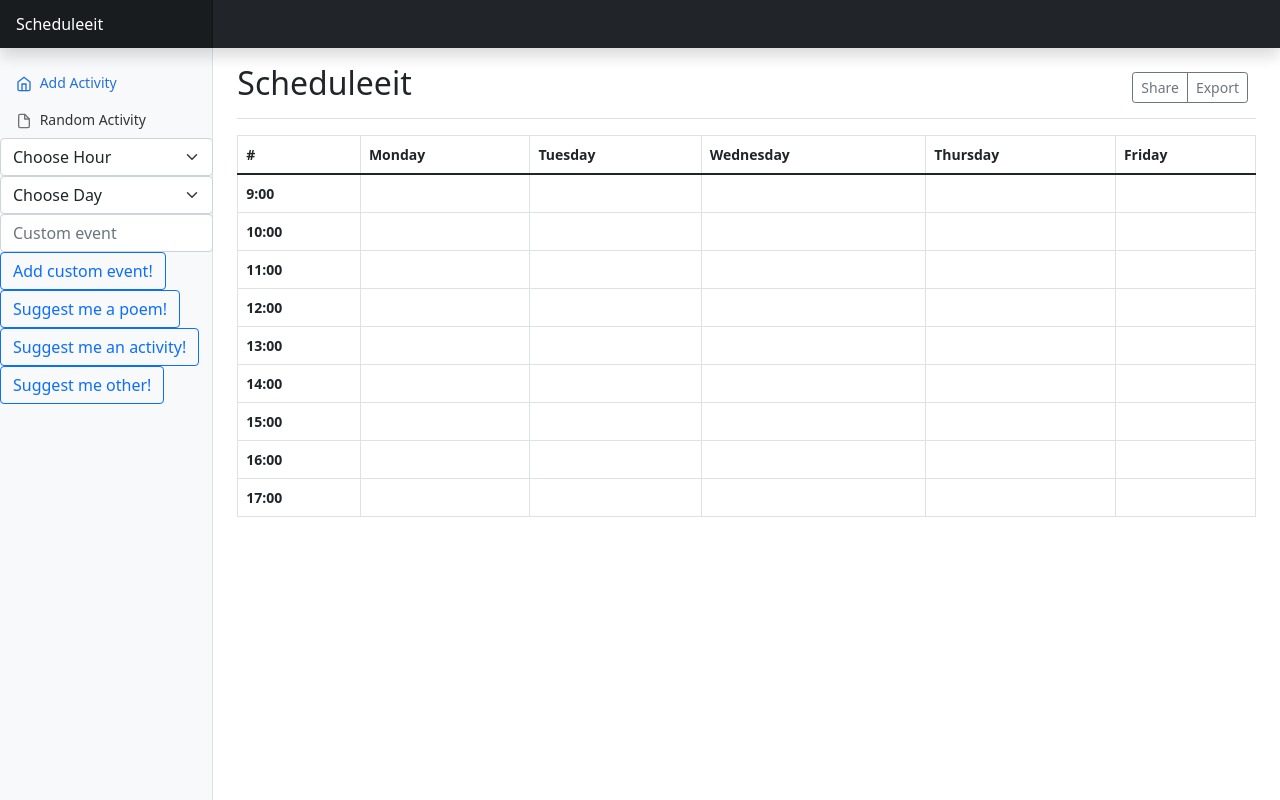
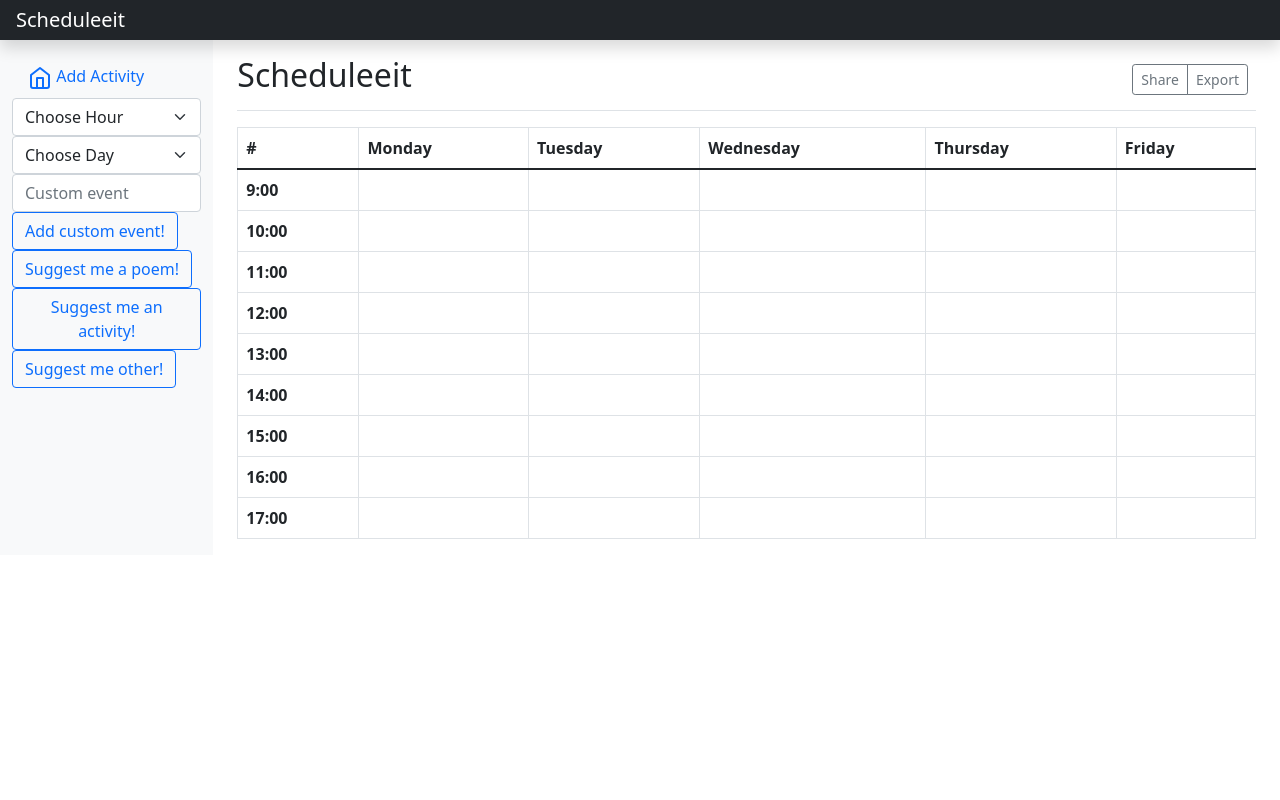
Before and after one commit to ensarcoban/ceng495_hw1, a Flask app: page / in a window 1280 px wide. Run offline with Flask 2, Linux system fonts and the light colour scheme; lists and menus that the app fills with data are empty; some libraries are stand-ins or nearby versions.

Commit message:
Almost the last version.

```diff
--- a/static/css/dashboard.css
+++ /dev/null
@@ -1,100 +0,0 @@
-body {
-  font-size: .875rem;
-}
-
-.feather {
-  width: 16px;
-  height: 16px;
-  vertical-align: text-bottom;
-}
-
-/*
- * Sidebar
- */
-
-.sidebar {
-  position: fixed;
-  top: 0;
-  /* rtl:raw:
-  right: 0;
-  */
-  bottom: 0;
-  /* rtl:remove */
-  left: 0;
-  z-index: 100; /* Behind the navbar */
-  padding: 48px 0 0; /* Height of navbar */
-  box-shadow: inset -1px 0 0 rgba(0, 0, 0, .1);
-}
-
-@media (max-width: 767.98px) {
-  .sidebar {
-    top: 5rem;
-  }
-}
-
-.sidebar-sticky {
-  position: relative;
-  top: 0;
-  height: calc(100vh - 48px);
-  padding-top: .5rem;
-  overflow-x: hidden;
-  overflow-y: auto; /* Scrollable contents if viewport is shorter than content. */
-}
-
-.sidebar .nav-link {
-  font-weight: 500;
-  color: #333;
-}
-
-.sidebar .nav-link .feather {
-  margin-right: 4px;
-  color: #727272;
-}
-
-.sidebar .nav-link.active {
-  color: #2470dc;
-}
-
-.sidebar .nav-link:hover .feather,
-.sidebar .nav-link.active .feather {
-  color: inherit;
-}
-
-.sidebar-heading {
-  font-size: .75rem;
-  text-transform: uppercase;
-}
-
-/*
- * Navbar
- */
-
-.navbar-brand {
-  padding-top: .75rem;
-  padding-bottom: .75rem;
-  font-size: 1rem;
-  background-color: rgba(0, 0, 0, .25);
-  box-shadow: inset -1px 0 0 rgba(0, 0, 0, .25);
-}
-
-.navbar .navbar-toggler {
-  top: .25rem;
-  right: 1rem;
-}
-
-.navbar .form-control {
-  padding: .75rem 1rem;
-  border-width: 0;
-  border-radius: 0;
-}
-
-.form-control-dark {
-  color: #fff;
-  background-color: rgba(255, 255, 255, .1);
-  border-color: rgba(255, 255, 255, .1);
-}
-
-.form-control-dark:focus {
-  border-color: transparent;
-  box-shadow: 0 0 0 3px rgba(255, 255, 255, .25);
-}
--- a/static/js/dashboard.js
+++ /dev/null
@@ -1,53 +0,0 @@
-/* globals Chart:false, feather:false */
-
-(function () {
-  'use strict'
-
-  feather.replace({ 'aria-hidden': 'true' })
-
-  // Graphs
-  var ctx = document.getElementById('myChart')
-  // eslint-disable-next-line no-unused-vars
-  var myChart = new Chart(ctx, {
-    type: 'line',
-    data: {
-      labels: [
-        'Sunday',
-        'Monday',
-        'Tuesday',
-        'Wednesday',
-        'Thursday',
-        'Friday',
-        'Saturday'
-      ],
-      datasets: [{
-        data: [
-          15339,
-          21345,
-          18483,
-          24003,
-          23489,
-          24092,
-          12034
-        ],
-        lineTension: 0,
-        backgroundColor: 'transparent',
-        borderColor: '#007bff',
-        borderWidth: 4,
-        pointBackgroundColor: '#007bff'
-      }]
-    },
-    options: {
-      scales: {
-        yAxes: [{
-          ticks: {
-            beginAtZero: false
-          }
-        }]
-      },
-      legend: {
-        display: false
-      }
-    }
-  })
-})()
--- a/static/js/script.js
+++ b/static/js/script.js
@@ -1,3 +1,5 @@
+feather.replace({ 'aria-hidden': 'true' })
+
 document.querySelectorAll('#schedule_table td').forEach(function (element) {
     element.addEventListener('click', function (event) {
         if (event.target.style.backgroundColor === 'red') {
@@ -76,20 +78,41 @@ document.getElementById('add_seat_geek_event').addEventListener('click', async f
 
 // Export functions
 function createPDF() {
-    var sTable = document.getElementById('schedule_table').innerHTML;
+    var pdf = new jsPDF('p', 'pt', 'letter');
+    // source can be HTML-formatted string, or a reference
+    // to an actual DOM element from which the text will be scraped.
+    source = document.getElementById('schedule_table')[0];
 
-    // CREATE A WINDOW OBJECT.
-    var win = window.open('', '', 'height=700,width=700');
-
-    win.document.write('<html><head>');
-    win.document.write('<title>Profile</title>');   // <title> FOR PDF HEADER.
-    win.document.write(style);          // ADD STYLE INSIDE THE HEAD TAG.
-    win.document.write('</head>');
-    win.document.write('<body>');
-    win.document.write(sTable);         // THE TABLE CONTENTS INSIDE THE BODY TAG.
-    win.document.write('</body></html>');
-
-    win.document.close(); 	// CLOSE THE CURRENT WINDOW.
-
-    win.print();    // PRINT THE CONTENTS.
+    // we support special element handlers. Register them with jQuery-style
+    // ID selector for either ID or node name. ("#iAmID", "div", "span" etc.)
+    // There is no support for any other type of selectors
+    // (class, of compound) at this time.
+    specialElementHandlers = {
+        // element with id of "bypass" - jQuery style selector
+        '#bypassme': function(element, renderer) {
+            // true = "handled elsewhere, bypass text extraction"
+            return true
+        }
+    };
+    margins = {
+        top: 80,
+        bottom: 60,
+        left: 40,
+        width: 522
+    };
+    // all coords and widths are in jsPDF instance's declared units
+    // 'inches' in this case
+    pdf.fromHTML(
+            source, // HTML string or DOM elem ref.
+            margins.left, // x coord
+            margins.top, {// y coord
+                'width': margins.width, // max width of content on PDF
+                'elementHandlers': specialElementHandlers
+            },
+    function(dispose) {
+        // dispose: object with X, Y of the last line add to the PDF
+        //          this allow the insertion of new lines after html
+        pdf.save('Test.pdf');
+    }
+    , margins);
 }
--- a/templates/index.html
+++ b/templates/index.html
@@ -6,12 +6,9 @@
     <!-- CSS only -->
     <link href="https://cdn.jsdelivr.net/npm/bootstrap@5.1.3/dist/css/bootstrap.min.css" rel="stylesheet"
           integrity="sha384-1BmE4kWBq78iYhFldvKuhfTAU6auU8tT94WrHftjDbrCEXSU1oBoqyl2QvZ6jIW3" crossorigin="anonymous">
-    <!-- JavaScript Bundle with Popper -->
-    <script src="https://cdn.jsdelivr.net/npm/bootstrap@5.1.3/dist/js/bootstrap.bundle.min.js"
-            integrity="sha384-ka7Sk0Gln4gmtz2MlQnikT1wXgYsOg+OMhuP+IlRH9sENBO0LRn5q+8nbTov4+1p"
-            crossorigin="anonymous"></script>
 
-    <link href="{{ url_for('static', filename='css/dashboard.css') }}" rel="stylesheet">
+{#    <link href="{{ url_for('static', filename='css/dashboard.css') }}" rel="stylesheet"> TODO: Decide whether css come or go #}
+    <script src="https://cdnjs.cloudflare.com/ajax/libs/jspdf/2.5.1/jspdf.umd.min.js" integrity="sha512-qZvrmS2ekKPF2mSznTQsxqPgnpkI4DNTlrdUmTzrDgektczlKNRRhy5X5AAOnx5S09ydFYWWNSfcEqDTTHgtNA==" crossorigin="anonymous" referrerpolicy="no-referrer"></script>
 </head>
 <body>
 <header class="navbar navbar-dark sticky-top bg-dark flex-md-nowrap p-0 shadow">
@@ -21,12 +18,6 @@
             aria-label="Toggle navigation">
         <span class="navbar-toggler-icon"></span>
     </button>
-{#    <input class="form-control form-control-dark w-100" type="text" placeholder="Search" aria-label="Search"> TODO: Look there again#}
-{#    <div class="navbar-nav">#}
-{#        <div class="nav-item text-nowrap">#}
-{#            <a class="nav-link px-3" href="#">Sign out</a>#}
-{#        </div>#}
-{#    </div>#}
 </header>
 
 <div class="container-fluid">
@@ -38,12 +29,6 @@
                         <a class="nav-link active" aria-current="page" href="#">
                             <span data-feather="home"></span>
                             Add Activity
-                        </a>
-                    </li>
-                    <li class="nav-item">
-                        <a class="nav-link" href="#">
-                            <span data-feather="file"></span>
-                            Random Activity
                         </a>
                     </li>
                     <li>
@@ -91,10 +76,6 @@
                         <button type="button" class="btn btn-sm btn-outline-secondary">Share</button>
                         <button type="button" class="btn btn-sm btn-outline-secondary" onclick="createPDF()">Export</button>
                     </div>
-{#                    <button type="button" class="btn btn-sm btn-outline-secondary dropdown-toggle">#}
-{#                        <span data-feather="calendar"></span>#}
-{#                        This week#}
-{#                    </button>#}
                 </div>
             </div>
 
@@ -186,6 +167,11 @@
         </main>
     </div>
 </div>
+</body>
+<!-- JavaScript Bundle with Popper -->
+<script src="https://cdn.jsdelivr.net/npm/bootstrap@5.1.3/dist/js/bootstrap.bundle.min.js"
+        integrity="sha384-ka7Sk0Gln4gmtz2MlQnikT1wXgYsOg+OMhuP+IlRH9sENBO0LRn5q+8nbTov4+1p"
+        crossorigin="anonymous"></script>
 
 <script src="https://cdn.jsdelivr.net/npm/feather-icons@4.28.0/dist/feather.min.js"
         integrity="sha384-uO3SXW5IuS1ZpFPKugNNWqTZRRglnUJK6UAZ/gxOX80nxEkN9NcGZTftn6RzhGWE"
@@ -193,7 +179,6 @@
 <script src="https://cdn.jsdelivr.net/npm/chart.js@2.9.4/dist/Chart.min.js"
         integrity="sha384-zNy6FEbO50N+Cg5wap8IKA4M/ZnLJgzc6w2NqACZaK0u0FXfOWRRJOnQtpZun8ha"
         crossorigin="anonymous"></script>
-<script src="{{ url_for('static', filename='js/dashboard.js') }}"></script>
 <script src="{{ url_for('static', filename='js/script.js') }}"></script>
-</body>
+
 </html>
```
Also changed, not shown: static/css/dashboard.rtl.css (deleted, +0 -96 lines).
